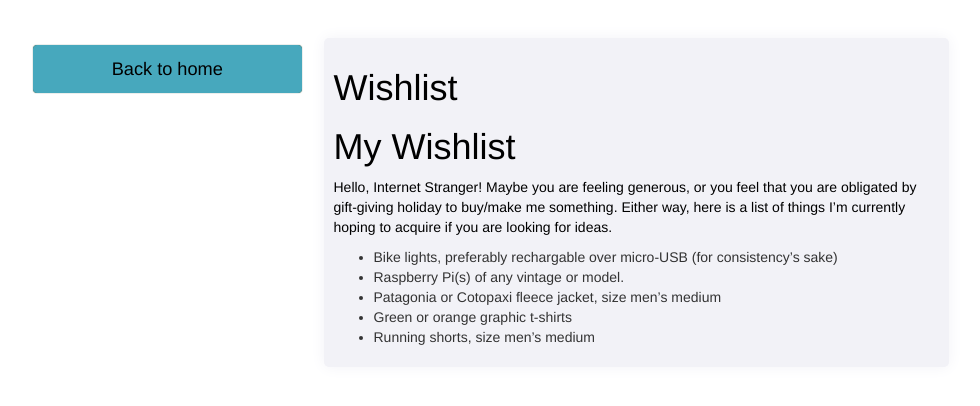
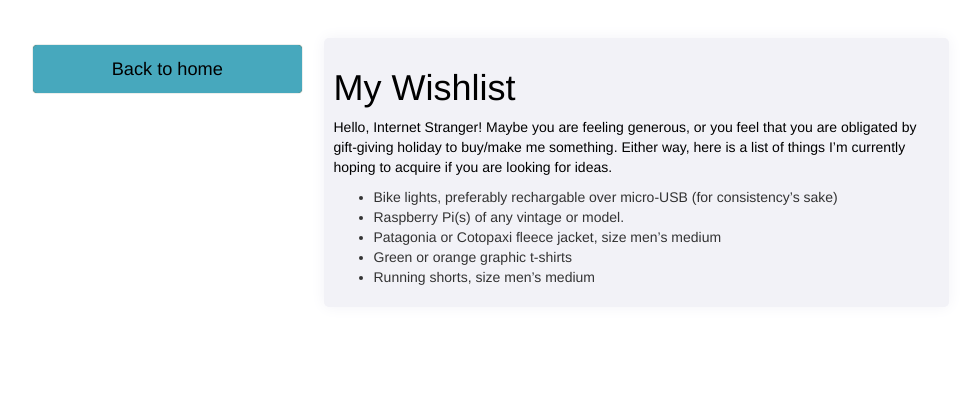
Before and after one commit to czhanacek/website, a Jekyll site: the page built from wishlist.md, in a window 1280 px wide. Shown: the top 406 px of the page, without its empty margins (4-984 px from the left). Built offline with Jekyll 4.4.1, drawn with Linux system fonts in a browser that asks for light colours.

Commit message:
cleaned up some more stuff

```diff
--- a/wishlist.md
+++ b/wishlist.md
@@ -1,11 +1,9 @@
 ---
-title: Wishlist
+title: My Wishlist
 regenerate: true
 layout: page
 permalink: wishlist.html
 ---
-
-# My Wishlist
 
 Hello, Internet Stranger! Maybe you are feeling generous, or you feel that you are obligated by gift-giving holiday to buy/make me something. Either way, here is a list of things I'm currently hoping to acquire if you are looking for ideas.
 
```
Also changed, not shown: index.md (+2 -2 lines).
